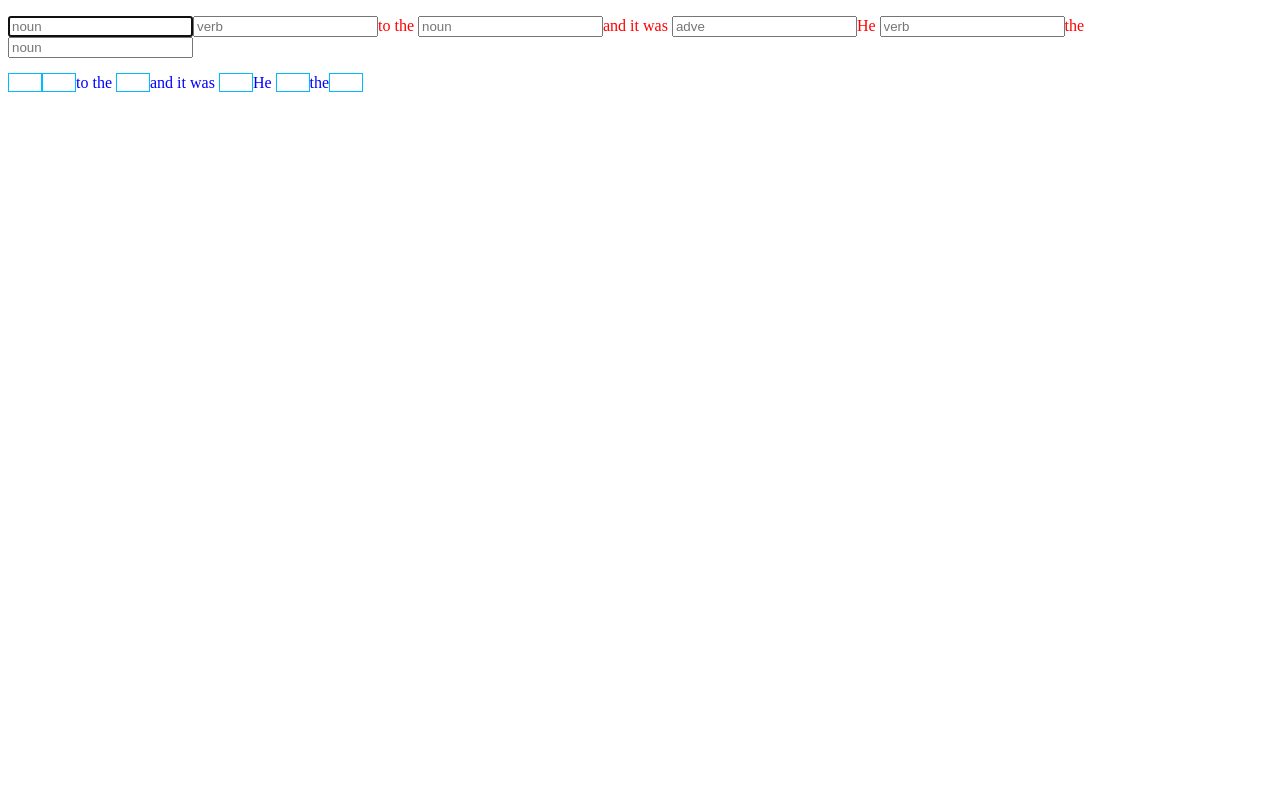
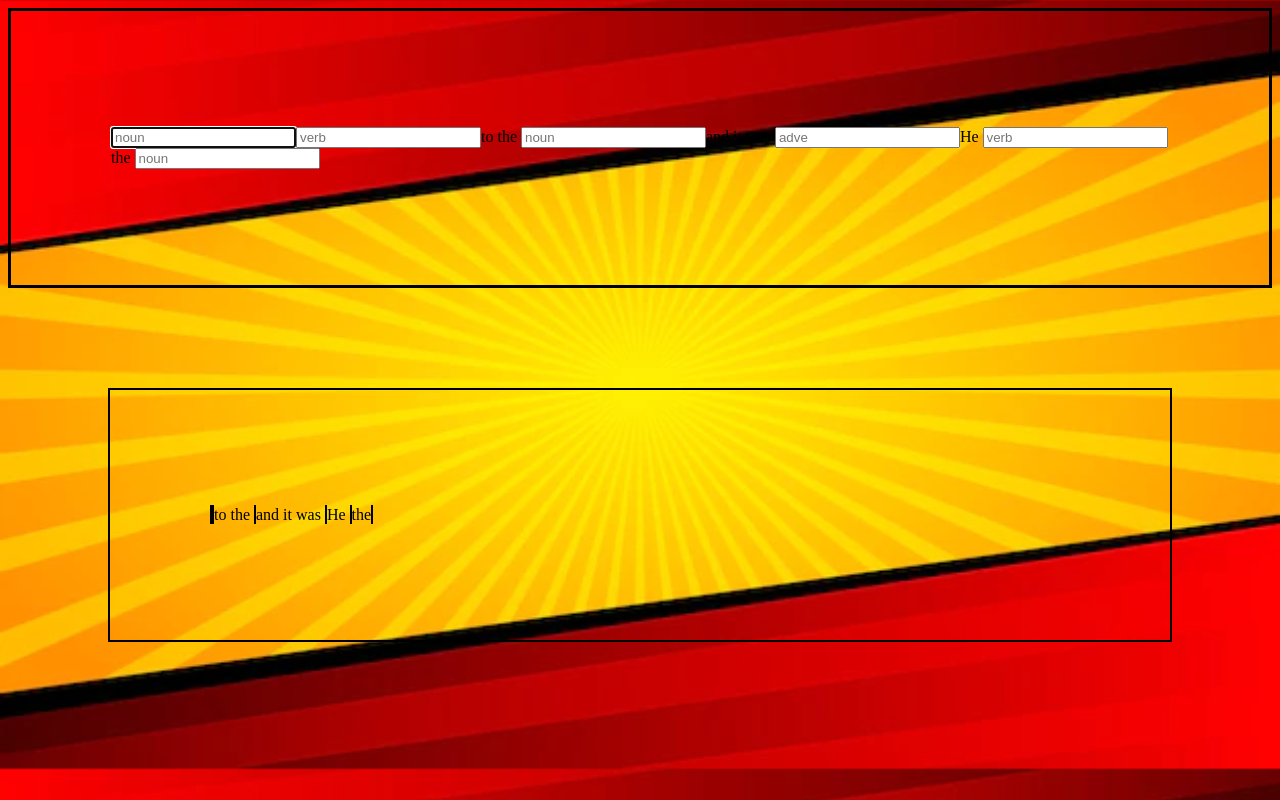
Before and after one commit to Recoded-Spark-Turkey-2022/mad-libs-error-404, a plain HTML site: page index.html in a window 1280 px wide. Drawn offline with Linux system fonts and the light colour scheme.

Commit message:
some change

```diff
--- a/style.css
+++ b/style.css
@@ -2,13 +2,41 @@
  * Your CSS goes here.
  */
  #madLibsEdit{
-    color: red;
+    color: black;
+    border: 3px solid black;
+    width: auto;
+  padding: 100px;
+  margin: px;
+    display:flex;
+    flex-wrap: wrap;
+    flex-direction: row;
+   justify-content: space-between;
+ }
+ #madLibsPreview{
+    color: black;
+    width: 50%;
+    width: auto;
+  padding: 100px;
+  margin: 100px;
+    border: 2px solid black;
+    display:flex;
+    flex-wrap: wrap;
+    flex-direction: row;
+    justify-content: space-between;
 
  }
- #madLibsPreview{
-    color: blue;
- }
  .blank{
+<<<<<<< HEAD
    padding-inline: 1em;
    border: 1px solid rgb(0, 187, 255);
+=======
+   padding-right: 1cm;
+   border: 1px solid black;
  }
+
+ body{
+   background-image: url("images/cartoon.webp");
+   background-size: cover;
+   height: 500px;
+>>>>>>> design
+ }
```
Also changed, not shown: images/cartoon.webp (added), madlibs.js (line endings or trailing spaces).
